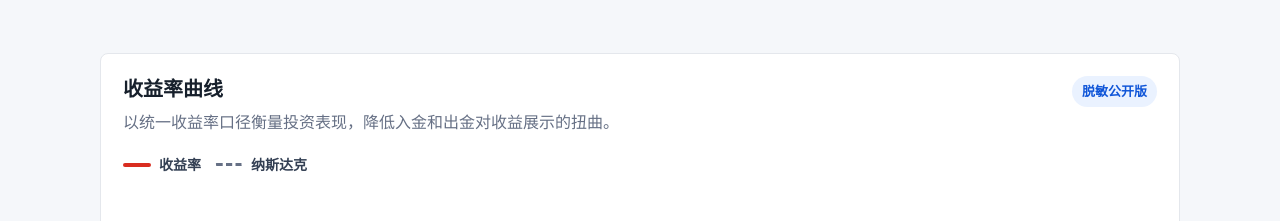
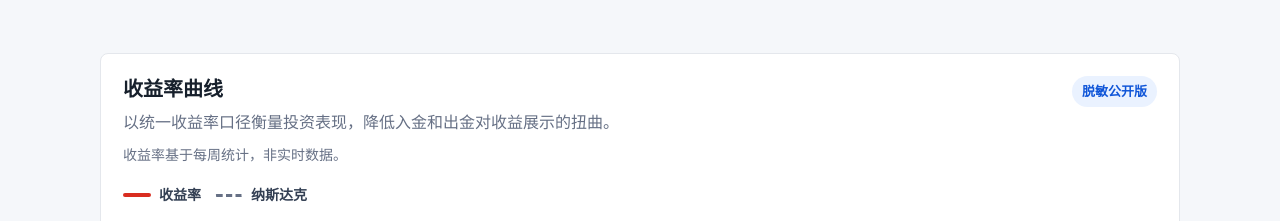
Before and after one commit to chenchaofeng1008-ctrl/AlphaCather, a plain HTML site: page zhuodaniu-site/tools/investment-dashboard.html in a window 1280 px wide. Shown: the part 579-800 px from the top of the page. Drawn offline with Linux system fonts and the light colour scheme; no server answers.

Commit message:
Clarify weekly return update cadence

```diff
--- a/zhuodaniu-site/assets/styles.css
+++ b/zhuodaniu-site/assets/styles.css
@@ -595,6 +595,10 @@ h1 {
   font-size: 14px;
 }
 
+.inline-note {
+  min-height: 0;
+}
+
 .allocation-list {
   display: grid;
   gap: 14px;
--- a/zhuodaniu-site/tools/investment-dashboard.html
+++ b/zhuodaniu-site/tools/investment-dashboard.html
@@ -73,6 +73,7 @@
             <div>
               <h2>收益率曲线</h2>
               <p>以统一收益率口径衡量投资表现，降低入金和出金对收益展示的扭曲。</p>
+              <p class="dashboard-note inline-note">收益率基于每周统计，非实时数据。</p>
             </div>
             <span class="chart-badge">脱敏公开版</span>
           </div>
```
